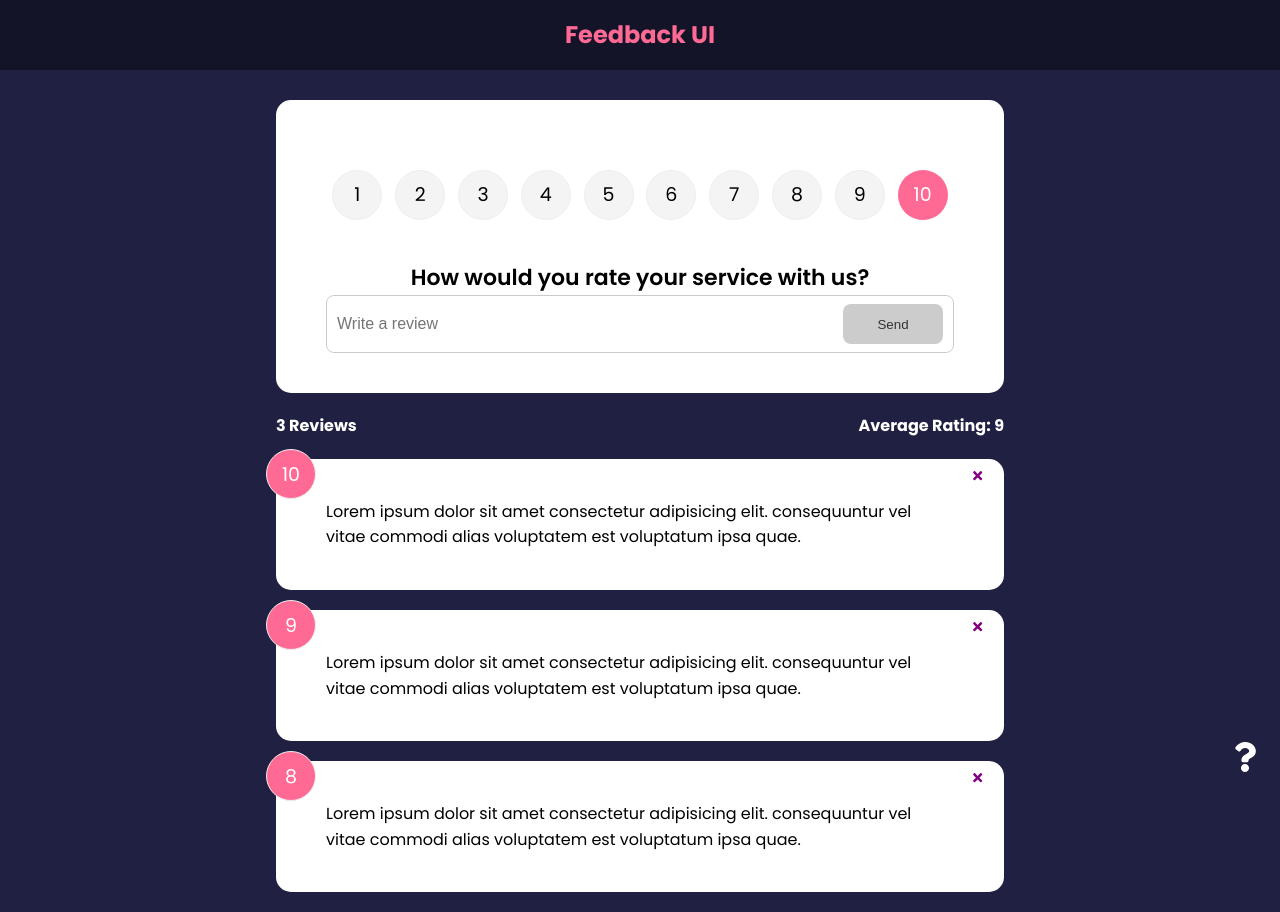
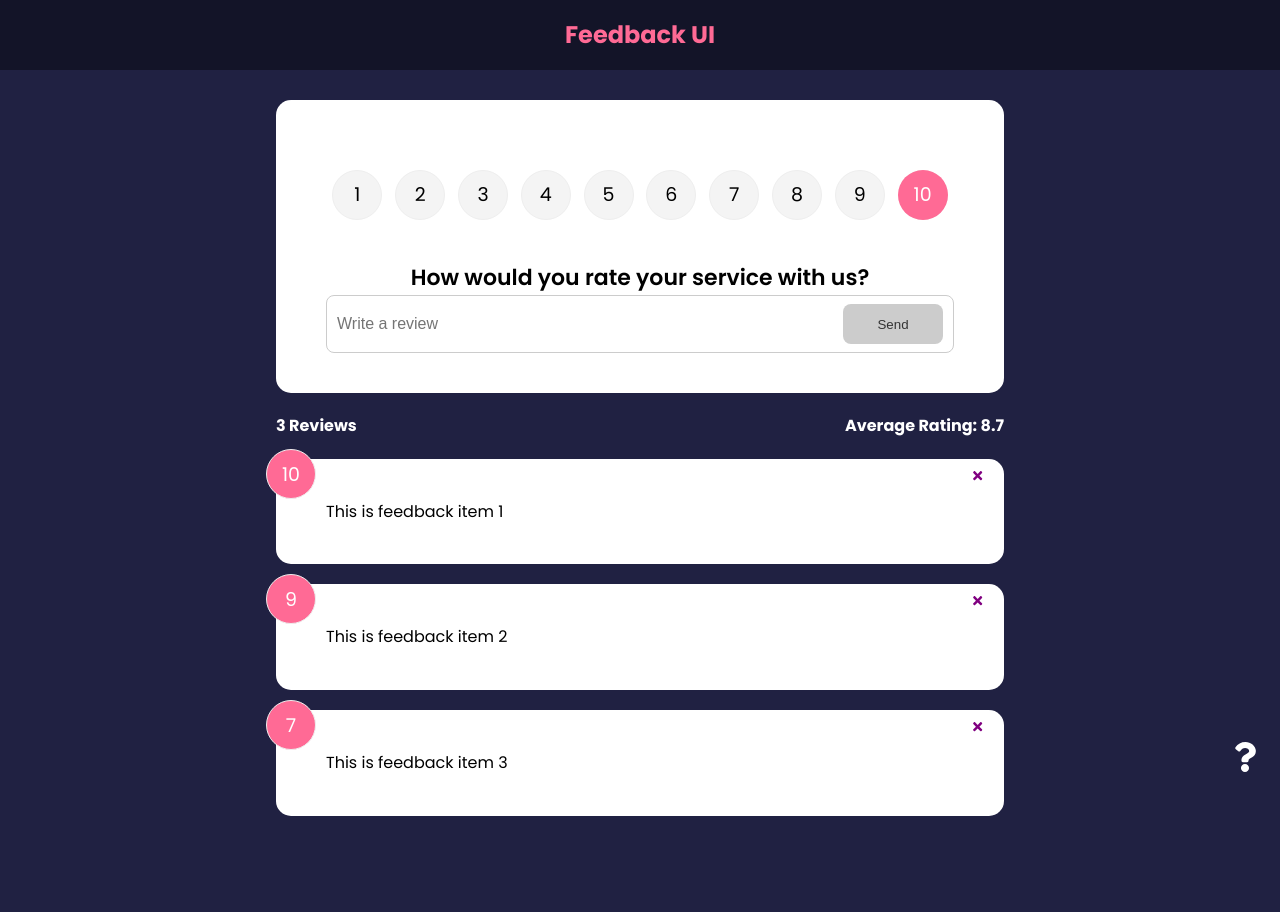
Before and after one commit to veggiepilot/feedback-app, a React (Create React App) app: page / in a window 1280 px wide. After the commit the page ends 836 px from the top, so only its background shows below. Built offline with nearby package versions, Linux system fonts and the light colour scheme.

Commit message:
Refactored code to add context

```diff
--- a/package.json
+++ b/package.json
@@ -6,6 +6,7 @@
     "@testing-library/jest-dom": "^5.16.1",
     "@testing-library/react": "^12.1.2",
     "@testing-library/user-event": "^13.5.0",
+    "framer-motion": "^4.1.17",
     "react": "^17.0.2",
     "react-dom": "^17.0.2",
     "react-icons": "^4.3.1",
--- a/src/App.js
+++ b/src/App.js
@@ -1,47 +1,34 @@
-import { v4 as uuidv4 } from 'uuid'
 import {BrowserRouter as Router, Route, Routes} from 'react-router-dom'
-import { useState } from 'react'
 import Header from './components/Header'
 import FeedbackList from './components/FeedbackList'
 import FeedbackStats from './components/FeedbackStats'
-import FeedbackData from './data/FeedbackData'
+import AboutIconLink from './components/AboutIconLink'
 import FeedbackForm from './components/FeedbackForm'
 import AboutPage from './pages/AboutPage'
-import AboutIconLink from './components/AboutIconLink'
-
+import {FeedbackProvider} from './context/FeedbackContext'
 
 const App = () => {
-    const [feedback, setFeedback] = useState(FeedbackData);
-
-    const addFeedback = (newFeedback) => {
-        newFeedback.id = uuidv4()
-        setFeedback([newFeedback, ...feedback])
-    }
-    const deleteFeedback = (id) => {
-        if(window.confirm('Are you sure you want to delete?')) {
-            setFeedback(feedback.filter((item) => item.id !== id ))
-        }
-    }
     return (
+        <FeedbackProvider>
             <Router>
                 <Header />
                 <div className="container">
                 <Routes>
                     <Route exact path="/" element={
                         <>
-                        <FeedbackForm handleAdd={addFeedback}/>
-                        <FeedbackStats feedback={feedback}/>
-                        <FeedbackList feedback={feedback} handleDelete={deleteFeedback}/>
+                            <FeedbackForm />
+                            <FeedbackStats />
+                            <FeedbackList />
                         </>
                     }
                     >
                     </Route>
-
                     <Route path="/about" element={<AboutPage />}/>
                 </Routes>
                 <AboutIconLink />
                 </div>
             </Router>
+        </FeedbackProvider>
     )
 }
 
--- a/src/components/FeedbackForm.jsx
+++ b/src/components/FeedbackForm.jsx
@@ -1,14 +1,17 @@
-import { useState } from 'react'
+import { useState, useContext } from 'react'
 import RatingSelect from './RatingSelect'
 import Card from './shared/Card'
 import Button from './shared/Button'
+import FeedbackContext from '../context/FeedbackContext'
 
 
-function FeedbackForm({handleAdd}) {
+function FeedbackForm() {
     const [text, setText] = useState()
     const [rating, setRating] = useState()
     const [btnDisabled, setBtnDisabled] = useState(true)
     const [message, setMessage] = useState('')
+
+    const {addFeedback} = useContext(FeedbackContext)
 
     const handleTextChange = (e) => {
         if(text === '') {
@@ -31,7 +34,7 @@ function FeedbackForm({handleAdd}) {
                 text,
                 rating
             }
-            handleAdd(newFeedback)
+            addFeedback(newFeedback)
             setText('')
         }
     }
--- a/src/components/FeedbackItem.jsx
+++ b/src/components/FeedbackItem.jsx
@@ -1,12 +1,15 @@
 import { FaTimes } from 'react-icons/fa'
+import { useContext } from 'react'
 import PropTypes from 'prop-types'
 import Card from './shared/Card'
+import FeedbackContext from '../context/FeedbackContext'
 
-function FeedbackItem({ item, handleDelete }) {
+function FeedbackItem({ item }) {
+    const {deleteFeedback} = useContext(FeedbackContext)
     return (
         <Card>
             <div className="num-display">{item.rating}</div>
-            <button onClick={() => {handleDelete(item.id)}} className="close">
+            <button onClick={() => {deleteFeedback(item.id)}} className="close">
                 <FaTimes color="purple" />
             </button>
             <div className="text-display">{item.text}</div>
--- a/src/components/FeedbackList.jsx
+++ b/src/components/FeedbackList.jsx
@@ -1,25 +1,39 @@
-import PropTypes from 'prop-types'
+import {motion, AnimatePresence} from 'framer-motion'
+import {useContext} from 'react'
 import FeedbackItem from './FeedbackItem'
+import FeedbackContext from '../context/FeedbackContext'
 
-function FeedbackList({ feedback, handleDelete }) {
+function FeedbackList() {
+    const {feedback} = useContext(FeedbackContext)
 
     if(!feedback || feedback.length === 0) {
         return <p>No Feedback Yet </p>
     }
+
     return (
         <div className="feedback-list">
-            {feedback.map((item) => (
-                <FeedbackItem key={item.id} item={item} handleDelete={handleDelete} />
-            ))}
+            <AnimatePresence>
+                {feedback.map((item) => (
+                    <motion.div
+                        key={item.id}
+                        initial={{opacity: 0}}
+                        animate={{opacity: 1}}
+                        exit={{opacity:0}}
+                    >
+                        <FeedbackItem key={item.id} item={item} />
+                    </motion.div>
+                ))}
+            </AnimatePresence>
         </div>
     )
+
+    // return (
+    //     <div className="feedback-list">
+    //         {feedback.map((item) => (
+    //             <FeedbackItem key={item.id} item={item} handleDelete={handleDelete} />
+    //         ))}
+    //     </div>
+    // )
 }
 
-FeedbackList.propTypes = {
-    feedback: PropTypes.arrayOf({
-        id: PropTypes.number.isRequired,
-        text: PropTypes.string.isRequired,
-        rating: PropTypes.number.isRequired,
-    })
-}
 export default FeedbackList
--- a/src/components/FeedbackStats.jsx
+++ b/src/components/FeedbackStats.jsx
@@ -1,6 +1,8 @@
-import PropTypes from 'prop-types'
+import {useContext} from 'react'
+import FeedbackContext from '../context/FeedbackContext'
 
-function FeedbackStats({feedback}) {
+function FeedbackStats() {
+    const {feedback} = useContext(FeedbackContext)
     // Calculate ratings average
     let average = feedback.reduce((acc, cur) => {
         return acc + cur.rating
@@ -16,8 +18,4 @@ function FeedbackStats({feedback}) {
     )
 }
 
-FeedbackStats.propeTypes = {
-    feedback: PropTypes.array.isRequired
-}
-
 export default FeedbackStats
--- /dev/null
+++ b/src/context/FeedbackContext.js
@@ -0,0 +1,46 @@
+import {createContext, useState} from 'react'
+import { v4 as uuidv4 } from 'uuid'
+
+const FeedbackContext = createContext()
+
+export const FeedbackProvider = (({children}) => {
+    const [feedback, setFeedback] = useState([
+        {
+            id: 1,
+            text: 'This is feedback item 1',
+            rating: 10
+        },
+        {
+            id: 2,
+            text: 'This is feedback item 2',
+            rating: 9
+        },
+        {
+            id: 3,
+            text: 'This is feedback item 3',
+            rating: 7
+        }
+    ])
+
+
+    const deleteFeedback = (id) => {
+        if(window.confirm('Are you sure you want to delete?')) {
+            setFeedback(feedback.filter((item) => item.id !== id ))
+        }
+    }
+
+    const addFeedback = (newFeedback) => {
+        newFeedback.id = uuidv4()
+        setFeedback([newFeedback, ...feedback])
+    }
+
+    return <FeedbackContext.Provider value={{
+        feedback,
+        deleteFeedback,
+        addFeedback
+    }}>
+        {children}
+    </FeedbackContext.Provider>
+})
+
+export default FeedbackContext
```
Also changed, not shown: 1 other file (tests, documents, lock files or other folders). Lines whose indentation alone changed are shown as unchanged.
